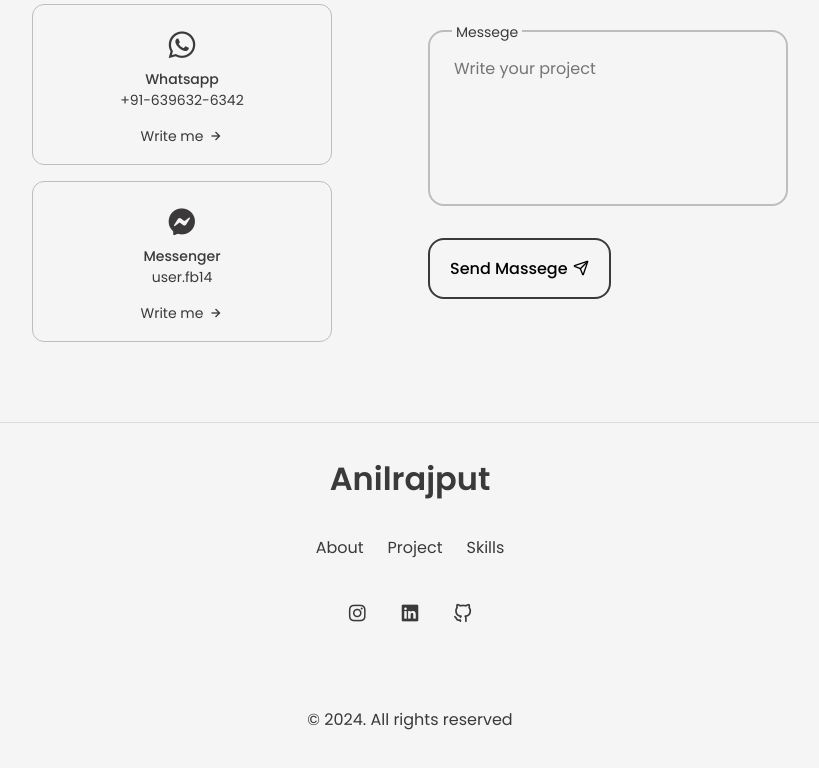
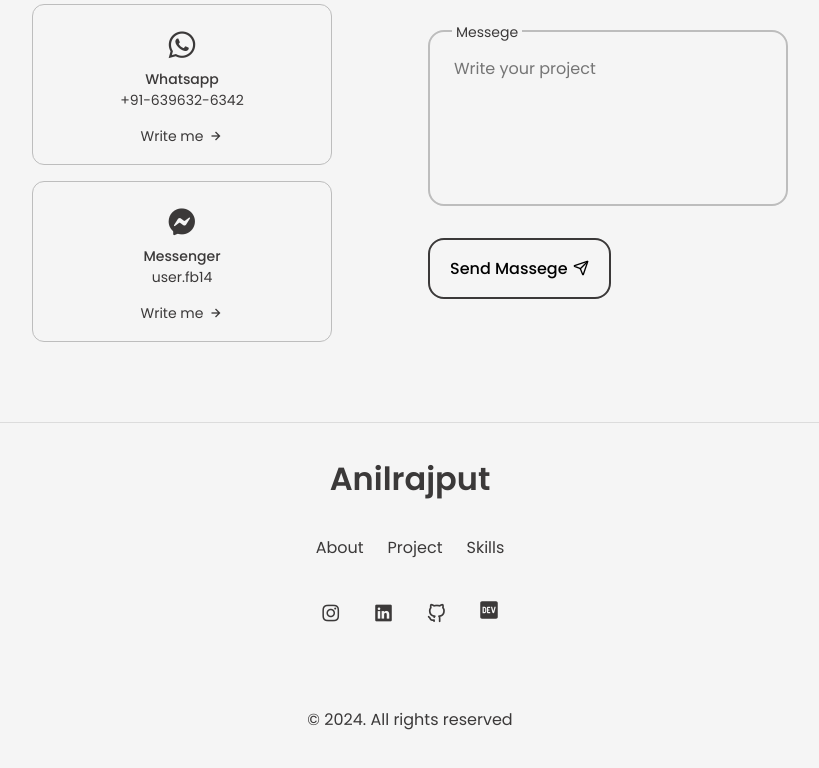
Before and after one commit to 04anilr/my-portfolio, a React (Create React App) app: page / in a window 1280 px wide. Shown: the part 5460-6228 px from the top of the page, without its empty margins (230-1049 px from the left). Built offline with nearby package versions, Linux system fonts and the light colour scheme.

Commit message:
Update Footer.jsx
fix;

```diff
--- a/src/components/footer/Footer.jsx
+++ b/src/components/footer/Footer.jsx
@@ -1,5 +1,6 @@
 import React from 'react';
 import "./footer.css";
+import { FaDev } from "react-icons/fa";
 
 export const Footer = () => {
   return (
@@ -35,6 +36,10 @@ export const Footer = () => {
         <i class='uil uil-github-alt'></i>
 
         </a>
+               <a href="https://dev.to/04anilr" className='footer_social-link' target='_blank'>
+        <i class='uil'>< FaDev /></i>
+
+        </a>
             </div>
             <span className="footer_copy">
                 &#169; 2024. All rights reserved
```
